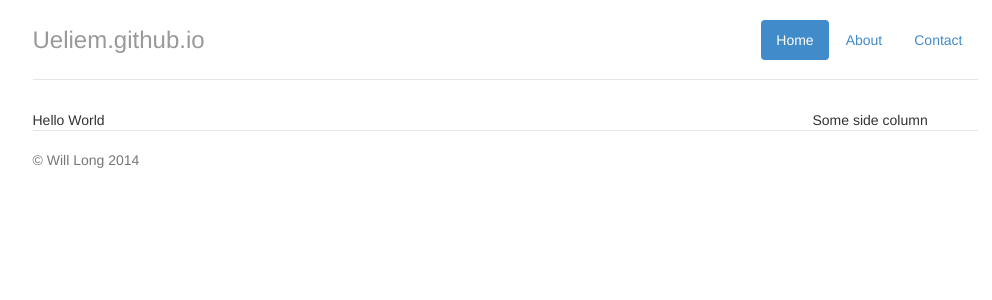
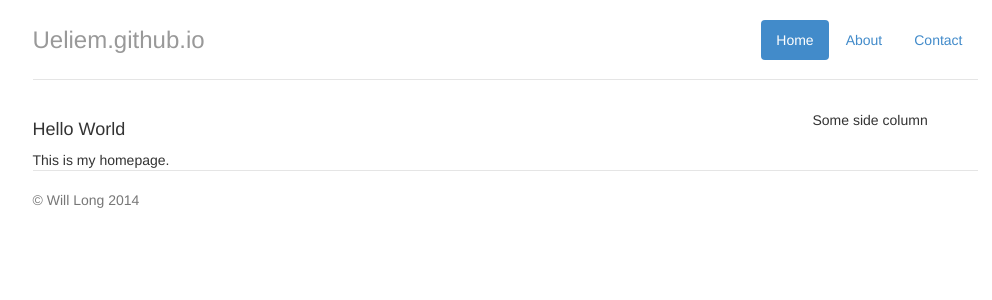
Before and after one commit to ueliem/ueliem.github.io, a Jekyll site: the page built from index.html, in a window 1280 px wide. Shown: the top 300 px of the page, without its empty margins (135-1127 px from the left). Built offline with Jekyll 4.4.1, drawn with Linux system fonts in a browser that asks for light colours; nearby versions of some CDN libraries.

Commit message:
Changed homepage.

```diff
--- a/index.html
+++ b/index.html
@@ -3,4 +3,5 @@ layout: default
 title: Home Page
 ---
 
-Hello World
+<h4>Hello World</h4>
+This is my homepage.
```
